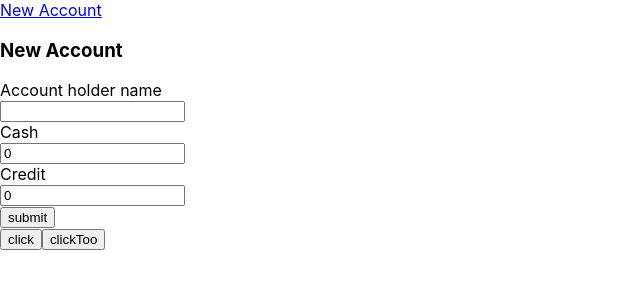
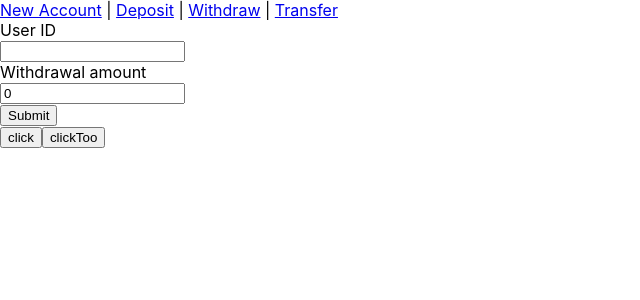
Before and after one commit to AltaraceO/fullstack_bootcamp-bank-api-mongoose, a React (Create React App) app in the folder client/: page /withdrawal in a window 1280 px wide. Shown: the top 300 px of the page, without its empty margins (0-640 px from the left). Built offline with nearby package versions, Linux system fonts and the light colour scheme.

Commit message:
deposit and withdrawal on client side completed

```diff
--- a/client/src/App.js
+++ b/client/src/App.js
@@ -2,6 +2,9 @@
 import localUrl from "./api/Api";
 import { Home } from "./components/Home";
 import { NavBar } from "./components/NavBar";
+import { Deposit } from "./components/Deposit";
+import { Withdraw } from "./components/Withdraw";
+import { Transfer } from "./components/Transfer";
 import { BrowserRouter, Route } from "react-router-dom";
 
 function App() {
@@ -19,8 +22,17 @@ function App() {
     <div className="App">
       <BrowserRouter>
         <NavBar />
-        <Route>
-          <Home exact path="/" />
+        <Route exact path="/">
+          <Home />
+        </Route>
+        <Route exact path="/deposit">
+          <Deposit />
+        </Route>
+        <Route exact path="/withdrawal">
+          <Withdraw />
+        </Route>
+        <Route exact path="/transfer">
+          <Transfer />
         </Route>
       </BrowserRouter>
       <div>
--- /dev/null
+++ b/client/src/components/Deposit.jsx
@@ -0,0 +1,57 @@
+import React, { useState } from "react";
+import url from "../api/Api";
+
+export const Deposit = () => {
+  const [cash, setCash] = useState(0);
+  const [id, setId] = useState("");
+  const [user, setUser] = useState(false);
+  const [currBalance, setCurrBalance] = useState("");
+  const [name, setName] = useState("");
+
+  const onChangeCash = (e) => {
+    setCash(e.target.value);
+  };
+
+  const onChangeId = (e) => {
+    setId(e.target.value);
+  };
+
+  const onHandleClick = async (e) => {
+    e.preventDefault();
+    const newObj = {
+      cash,
+    };
+    const data = await url.patch(`/deposit/${id}`, newObj);
+
+    setCurrBalance(data.data.cash);
+    setName(data.data.name);
+    setUser(true);
+  };
+  return (
+    <>
+      <div>
+        <form>
+          <label htmlFor="id">User ID</label>
+          <br />
+          <input type="text" name="id" value={id} onChange={onChangeId} />
+          <br />
+          <label htmlFor="cash">Deposit amount</label>
+          <br />
+          <input
+            type="number"
+            name="cash"
+            value={cash}
+            onChange={onChangeCash}
+          />
+          <br />
+          <button onClick={onHandleClick}>Submit</button>
+        </form>
+      </div>{" "}
+      {user && (
+        <p>
+          Current Balance for {name} is {currBalance}{" "}
+        </p>
+      )}
+    </>
+  );
+};
--- a/client/src/components/NavBar.jsx
+++ b/client/src/components/NavBar.jsx
@@ -7,16 +7,12 @@ export const NavBar = () => {
   return (
     <div>
       <Link to="/">New Account</Link>
-      {/* <Link className="nav-button" to="/compare/">
-        Compare States
-      </Link>
-
-      <Link className="nav-button" to="/wanted/">
-        Wanted List
-      </Link>
-      <Link className="nav-button" to="/signup/">
-        Sign up
-      </Link> */}
+      <span> | </span>
+      <Link to="/deposit/">Deposit</Link>
+      <span> | </span>
+      <Link to="/withdrawal/">Withdraw</Link>
+      <span> | </span>
+      <Link to="/transfer/">Transfer</Link>
     </div>
   );
 };
--- /dev/null
+++ b/client/src/components/Transfer.jsx
@@ -0,0 +1,5 @@
+import React from "react";
+
+export const Transfer = () => {
+  return <div>TRANSFER</div>;
+};
--- /dev/null
+++ b/client/src/components/Withdraw.jsx
@@ -0,0 +1,57 @@
+import React, { useState } from "react";
+import url from "../api/Api";
+
+export const Withdraw = () => {
+  const [cash, setCash] = useState(0);
+  const [id, setId] = useState("");
+  const [user, setUser] = useState(false);
+  const [currBalance, setCurrBalance] = useState("");
+  const [name, setName] = useState("");
+
+  const onChangeCash = (e) => {
+    setCash(e.target.value);
+  };
+
+  const onChangeId = (e) => {
+    setId(e.target.value);
+  };
+
+  const onHandleClick = async (e) => {
+    e.preventDefault();
+    const newObj = {
+      cash,
+    };
+    const data = await url.patch(`/withdrawal/${id}`, newObj);
+
+    setCurrBalance(data.data.cash);
+    setName(data.data.name);
+    setUser(true);
+  };
+  return (
+    <>
+      <div>
+        <form>
+          <label htmlFor="id">User ID</label>
+          <br />
+          <input type="text" name="id" value={id} onChange={onChangeId} />
+          <br />
+          <label htmlFor="cash">Withdrawal amount</label>
+          <br />
+          <input
+            type="number"
+            name="cash"
+            value={cash}
+            onChange={onChangeCash}
+          />
+          <br />
+          <button onClick={onHandleClick}>Submit</button>
+        </form>
+      </div>{" "}
+      {user && (
+        <p>
+          Current Balance for {name} is {currBalance}{" "}
+        </p>
+      )}
+    </>
+  );
+};
```
